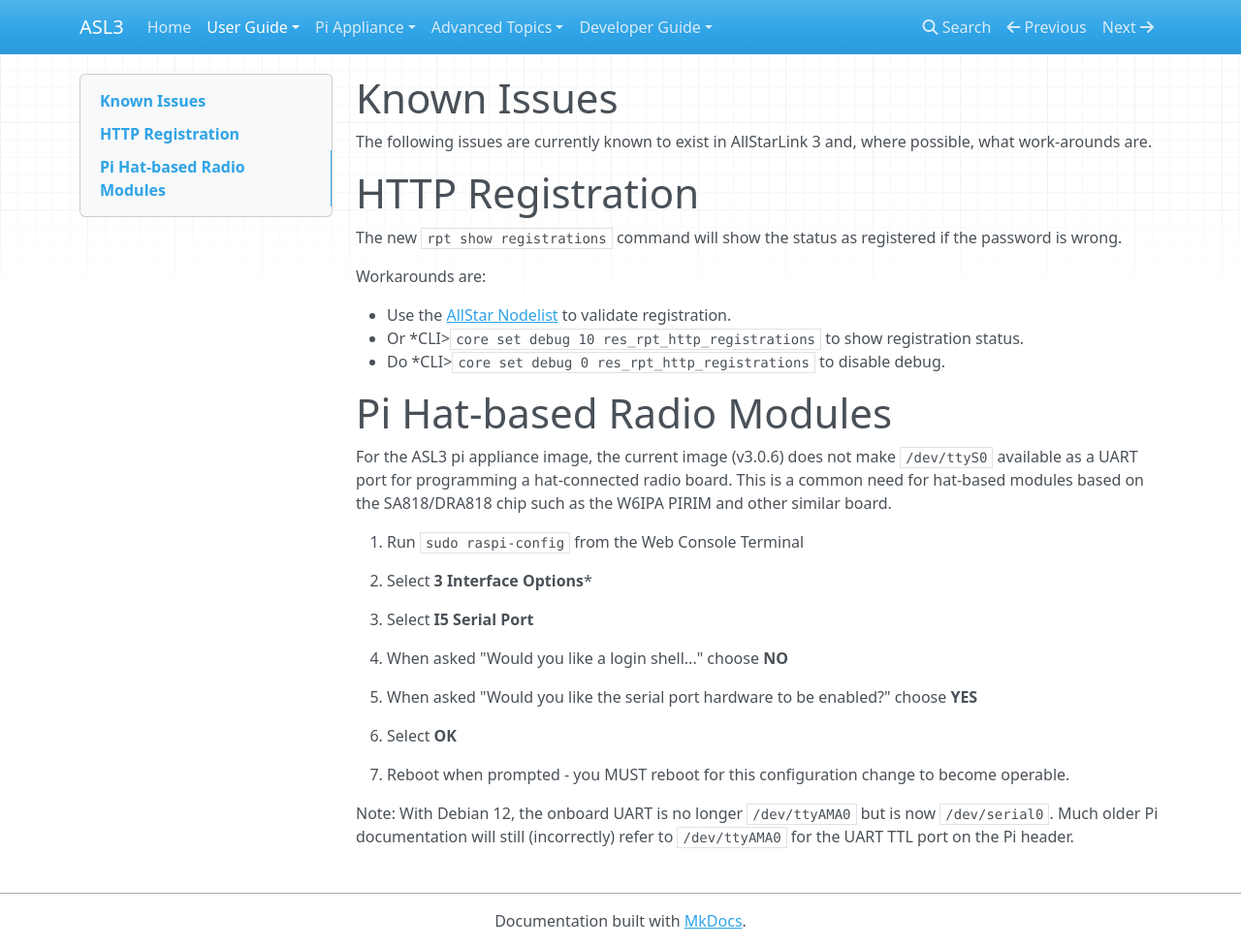
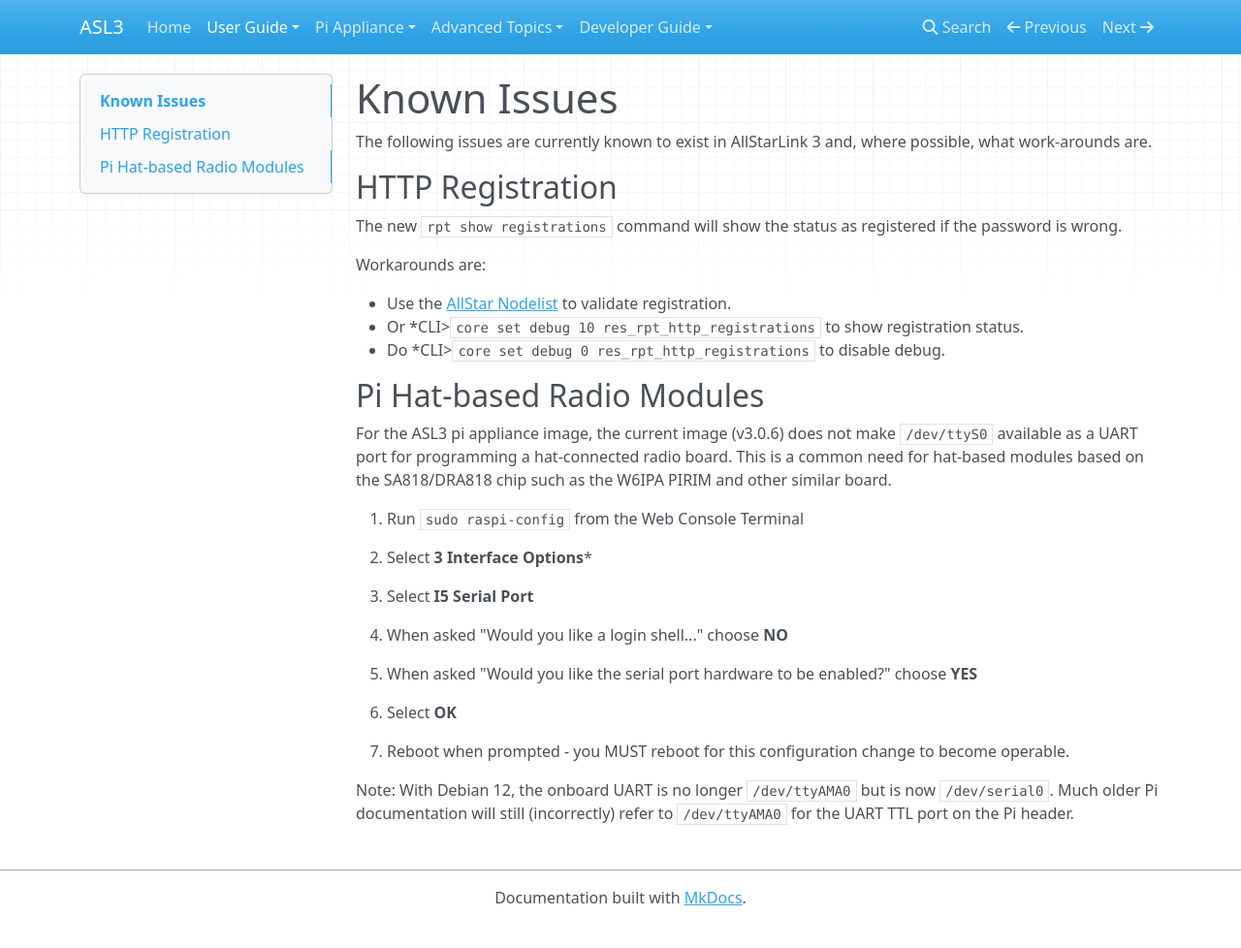
Before and after one commit to AllStarLink/ASL3-Manual, an MkDocs documentation site: the page built from docs/user-guide/known-issues.md, in a window 1280 px wide and 978 px high. Shown: the whole window at 97% size. Built offline with MkDocs 1.6.1, drawn with Linux system fonts in a browser that asks for light colours; nearby versions of some CDN libraries.

```diff
--- a/docs/user-guide/known-issues.md
+++ b/docs/user-guide/known-issues.md
@@ -2,7 +2,7 @@
 The following issues are currently known to exist in AllStarLink 3 and,
 where possible, what work-arounds are.
 
-# HTTP Registration
+## HTTP Registration
 
 The new `rpt show registrations` command will show the status as registered if the password is wrong.
 
@@ -12,7 +12,7 @@ Workarounds are:
 - Or *CLI>`core set debug 10 res_rpt_http_registrations` to show registration status.
 - Do *CLI>`core set debug 0 res_rpt_http_registrations` to disable debug.
 
-# Pi Hat-based Radio Modules
+## Pi Hat-based Radio Modules
 For the ASL3 pi appliance image, the current image (v3.0.6) does not make
 `/dev/ttyS0` available as a UART port for programming a hat-connected
 radio board. This is a common need for hat-based modules based on the
```
